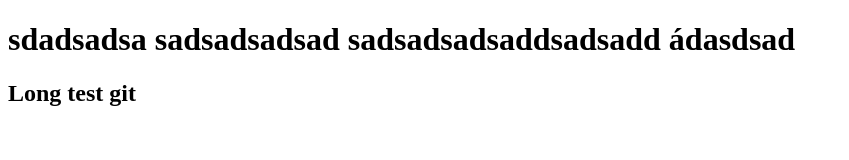
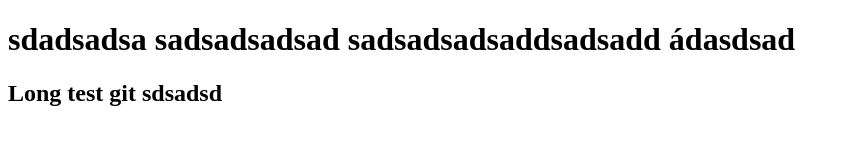
Before and after one commit to iaht0201/test, a plain HTML site: page index.html in a window 1280 px wide. Shown: the whole page, without its empty margins (0-849 px from the left). Drawn offline with Linux system fonts and the light colour scheme.

Commit message:
Phuong test git

```diff
--- a/index.html
+++ b/index.html
@@ -14,6 +14,6 @@
 
         </h1>
         <!-- Long test git  -->
-        <h2> Long test git </h2>
+        <h2> Long test git sdsadsd </h2>
 </body>
 </html>
```
